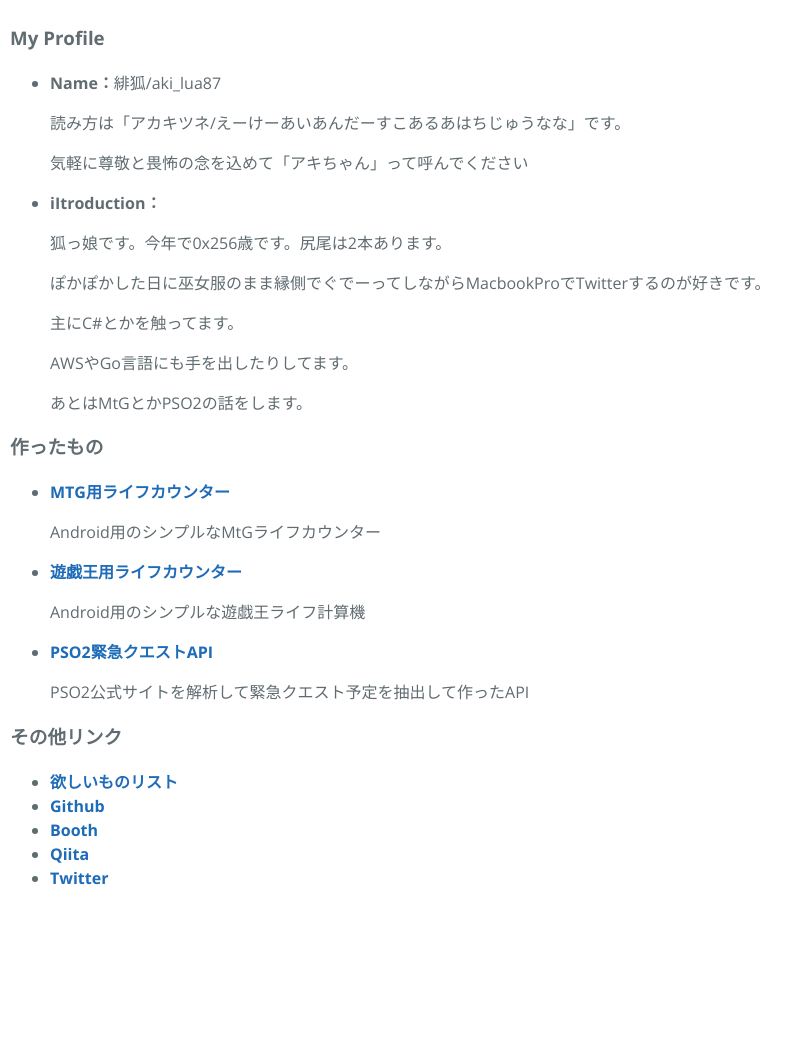
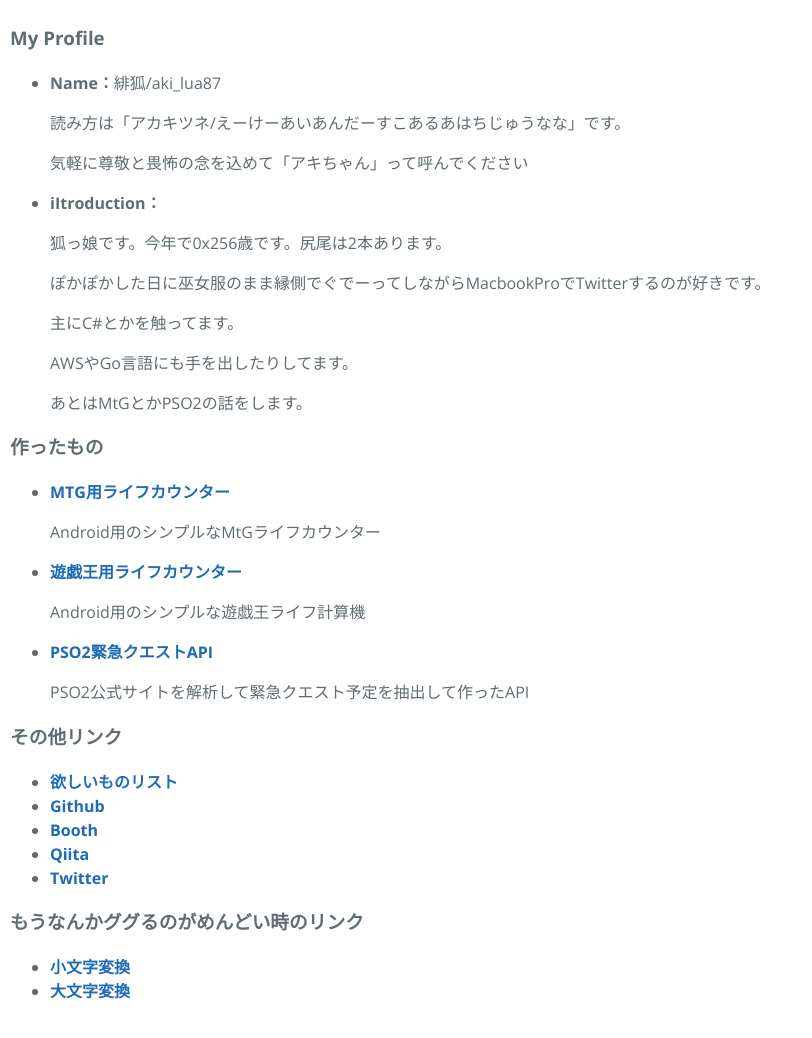
Before and after one commit to aki-lua87/aki-lua87.github.io, a plain HTML site: page index.html in a window 1280 px wide. Shown: the whole page, without its empty margins (0-812 px from the left). Before the commit the page ends 926 px from the top, so only its background shows below. Drawn offline with nearby package versions, Linux system fonts and the light colour scheme.

Commit message:
Update index.html

```diff
--- a/index.html
+++ b/index.html
@@ -88,6 +88,18 @@
             </li>
         </ul>
     </div>
+
+    <div class="about">
+        <h3>もうなんかググるのがめんどい時のリンク</h3>
+        <ul>
+            <li>
+                <h4><a href="./tools/to-lower.html">小文字変換</a></h4>
+            </li>
+            <li>
+                <h4><a href="./tools/to-upper.html">大文字変換</a></h4>
+            </li>
+        </ul>
+    </div>
 </body>
 
 </html>
```
